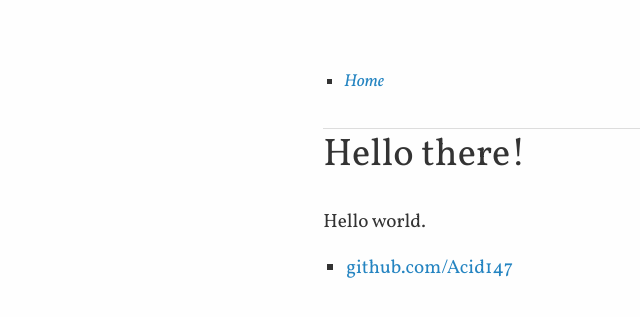
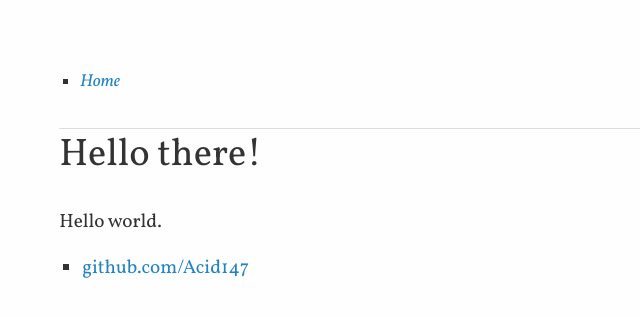
Before and after one commit to vulpivia/vulpivia.github.io, a Jekyll site: the page built from index.md, in a window 1280 px wide. Shown: the top 317 px of the page, without its empty margins (0-640 px from the left). Built offline with Jekyll 4.4.1, drawn with Linux system fonts in a browser that asks for light colours; our own code applies the rules of GitHub Pages for plain Markdown files.

Commit message:
Fixed width

```diff
--- a/css/main.css
+++ b/css/main.css
@@ -1,9 +1,8 @@
 @import url(http://fonts.googleapis.com/css?family=Vollkorn:400,400italic,700,700italic&subset=latin);
-
  html, body {
      padding:1em;
      margin:auto;
-        max-width:42em;
+     max-width:1200px;
      background:#fefefe;
 }
  body {
@@ -28,7 +27,6 @@ video {
      margin: 2em 0;
      border:1px solid #ddd;
 }
-
  nav {
      font-size: .9em;
      font-style: italic;
@@ -38,10 +36,7 @@ nav {
  nav p {
      margin: 0;
 }
-
-/* Typography
--------------------------------------------------------- */
-
+/* Typography -------------------------------------------------------- */
  h1 {
      margin-top: 0;
      font-weight: normal;
@@ -109,26 +104,19 @@ p#heart{
  .red {
      color:#B50000;
 }
-
-/* Home Page
---------------------------- */
-
+/* Home Page --------------------------- */
  body#index li {
      margin-bottom: 1em;
 }
-
-
-/* iPad
--------------------------------------------------------- */
+/* iPad -------------------------------------------------------- */
  @media only screen and (max-device-width: 1024px) {
      body {
          font-size: 120%;
          line-height: 1.4;
     }
-} /* @iPad */
-
-/* iPhone
--------------------------------------------------------- */
+}
+/* @iPad */
+/* iPhone -------------------------------------------------------- */
  @media only screen and (max-device-width: 480px) {
      body {
          text-align: left;
@@ -139,4 +127,5 @@ article, footer {
      article {
          padding: 0 10px;
     }
-} /* @iPhone */
+}
+/* @iPhone */
```
Lines whose indentation alone changed are shown as unchanged.
